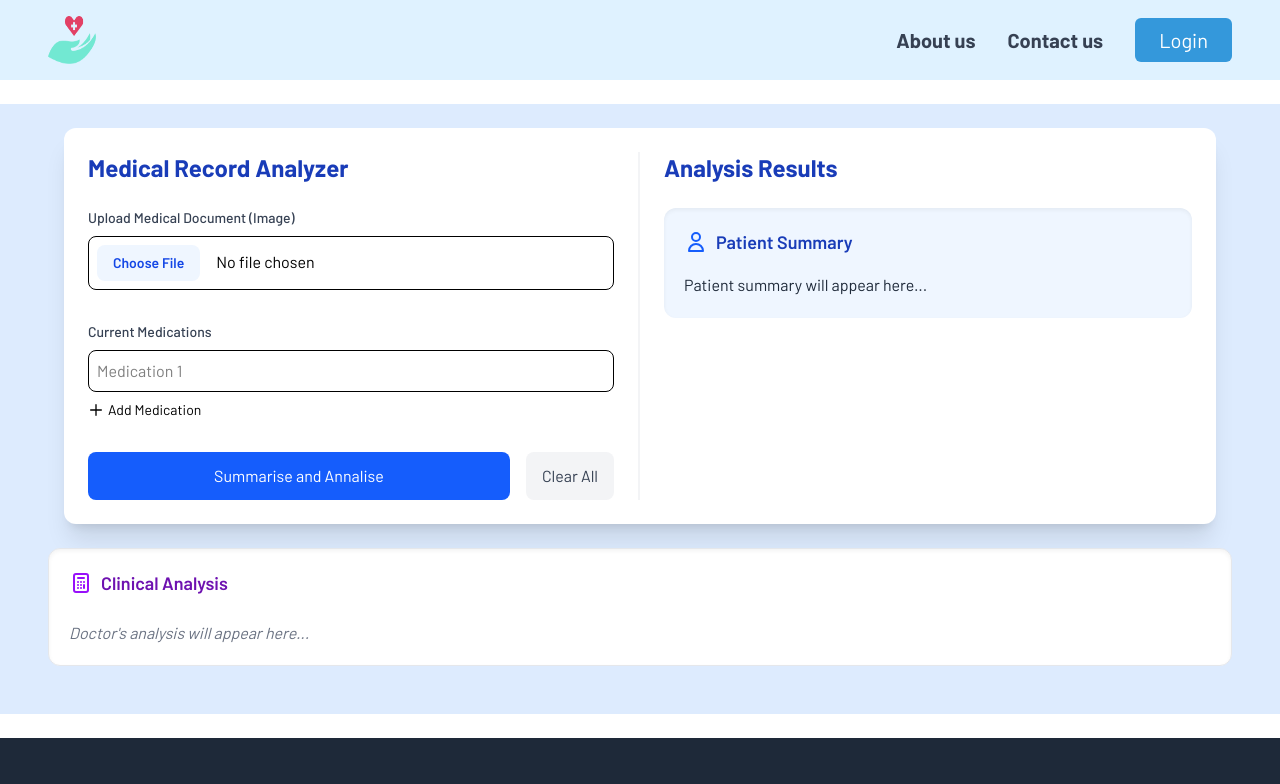
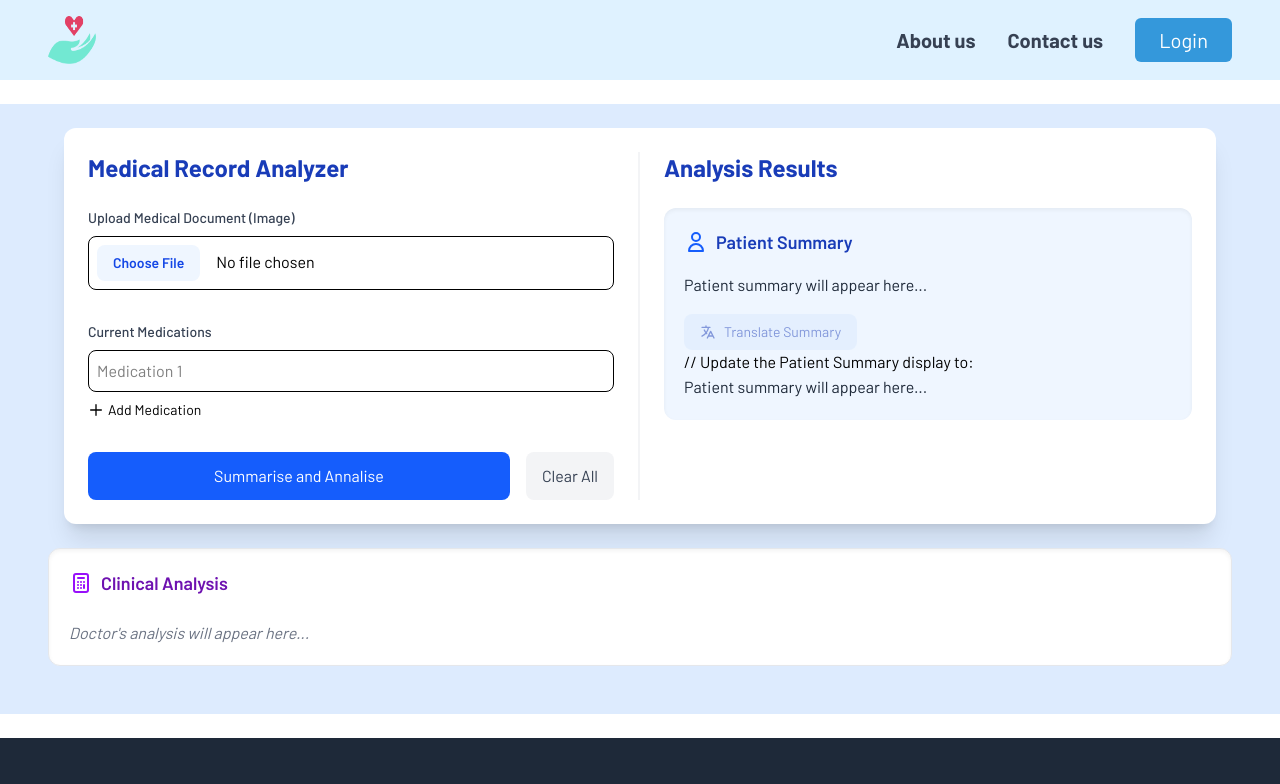
Before and after one commit to Kautilya346/Jeevanya_Front, a React (Vite) app in the folder Jeevanya_Front/: page /uploadmedicalrecord in a window 1280 px wide. Shown: the top 784 px of the page. Built offline with nearby package versions, Linux system fonts and the light colour scheme; no server answers.

Commit message:
language

```diff
--- a/Jeevanya_Front/src/pages/UploadMedicalRecord.jsx
+++ b/Jeevanya_Front/src/pages/UploadMedicalRecord.jsx
@@ -170,7 +170,7 @@ const UploadMedicalRecord = () => {
           content: contentParts.join(":").trim(),
         };
       });
-
+      setPatientkisummary(patientSection);
       setSummary({
         patient: patientSection || "No patient summary available",
         doctor: formattedDoctor || [],
@@ -189,6 +189,39 @@ const UploadMedicalRecord = () => {
     setFilePreview(null);
     setPrescriptions([""]);
     setSummary({ patient: "", doctor: [] });
+  };
+
+  const [translatedPatientSummary, setTranslatedPatientSummary] = useState("");
+  const [selectedLanguage, setSelectedLanguage] = useState("");
+  const [isTranslating, setIsTranslating] = useState(false);
+  const [showLanguageDropdown, setShowLanguageDropdown] = useState(false);
+  const [patientkisummary, setPatientkisummary] = useState("");
+  const handleTranslate = async (language) => {
+    if (!summary.patient) {
+      toast.error("No patient summary to translate");
+      return;
+    }
+
+    try {
+      setIsTranslating(true);
+      setSelectedLanguage(language);
+      setShowLanguageDropdown(false);
+
+      const prompt = `Translate this medical summary to ${language} while keeping medical terms accurate. Maintain the original structure and formatting:\n\n${patientkisummary}`;
+
+      const response = await axios.post(API_URL, {
+        contents: [{ parts: [{ text: prompt }] }],
+      });
+
+      const translatedText =
+        response?.data?.candidates?.[0]?.content?.parts?.[0]?.text;
+      setTranslatedPatientSummary(translatedText);
+    } catch (error) {
+      console.error("Translation error:", error);
+      toast.error("Translation failed. Please try again.");
+    } finally {
+      setIsTranslating(false);
+    }
   };
 
   return (
@@ -338,6 +371,85 @@ const UploadMedicalRecord = () => {
             <div className="whitespace-pre-wrap text-gray-800 leading-relaxed">
               {summary.patient || "Patient summary will appear here..."}
             </div>
+            <div className="mt-4">
+              <div className="relative inline-block">
+                <button
+                  onClick={() => setShowLanguageDropdown(!showLanguageDropdown)}
+                  disabled={!summary.patient}
+                  className="bg-blue-100 text-blue-800 px-4 py-2 rounded-lg hover:bg-blue-200
+                 flex items-center gap-2 text-sm disabled:opacity-50"
+                >
+                  {isTranslating ? (
+                    <>
+                      <svg className="animate-spin h-4 w-4" viewBox="0 0 24 24">
+                        {/* Spinner SVG */}
+                      </svg>
+                      Translating...
+                    </>
+                  ) : (
+                    <>
+                      <svg
+                        xmlns="http://www.w3.org/2000/svg"
+                        className="h-4 w-4"
+                        fill="none"
+                        viewBox="0 0 24 24"
+                        stroke="currentColor"
+                      >
+                        <path
+                          strokeLinecap="round"
+                          strokeLinejoin="round"
+                          strokeWidth={2}
+                          d="M3 5h12M9 3v2m1.048 9.5A18.022 18.022 0 016.412 9m6.088 9h7M11 21l5-10 5 10M12.751 5C11.783 10.77 8.07 15.61 3 18.129"
+                        />
+                      </svg>
+                      Translate Summary
+                    </>
+                  )}
+                </button>
+
+                {showLanguageDropdown && (
+                  <div className="absolute z-10 mt-2 w-48 bg-white rounded-lg shadow-xl border">
+                    <button
+                      onClick={() => handleTranslate("Hindi")}
+                      className="block w-full px-4 py-2 text-sm text-gray-700 hover:bg-blue-50 text-left"
+                    >
+                      हिन्दी (Hindi)
+                    </button>
+                    <button
+                      onClick={() => handleTranslate("Gujarati")}
+                      className="block w-full px-4 py-2 text-sm text-gray-700 hover:bg-blue-50 text-left"
+                    >
+                      ગુજરાતી (Gujarati)
+                    </button>
+                  </div>
+                )}
+              </div>
+
+              {translatedPatientSummary && (
+                <div className="mt-4 p-3 bg-white rounded-lg border border-blue-200">
+                  <div className="flex justify-between items-center mb-2">
+                    <span className="text-sm text-gray-600">
+                      Translated to {selectedLanguage}
+                    </span>
+                    <button
+                      onClick={() => setTranslatedPatientSummary("")}
+                      className="text-blue-600 hover:text-blue-800 text-sm"
+                    >
+                      Show Original
+                    </button>
+                  </div>
+                  <div className="whitespace-pre-wrap text-gray-800">
+                    {translatedPatientSummary}
+                  </div>
+                </div>
+              )}
+            </div>
+            // Update the Patient Summary display to:
+            <div className="whitespace-pre-wrap text-gray-800 leading-relaxed">
+              {translatedPatientSummary ||
+                summary.patient ||
+                "Patient summary will appear here..."}
+            </div>
           </div>
 
           {/* Doctor's Analysis */}
```
